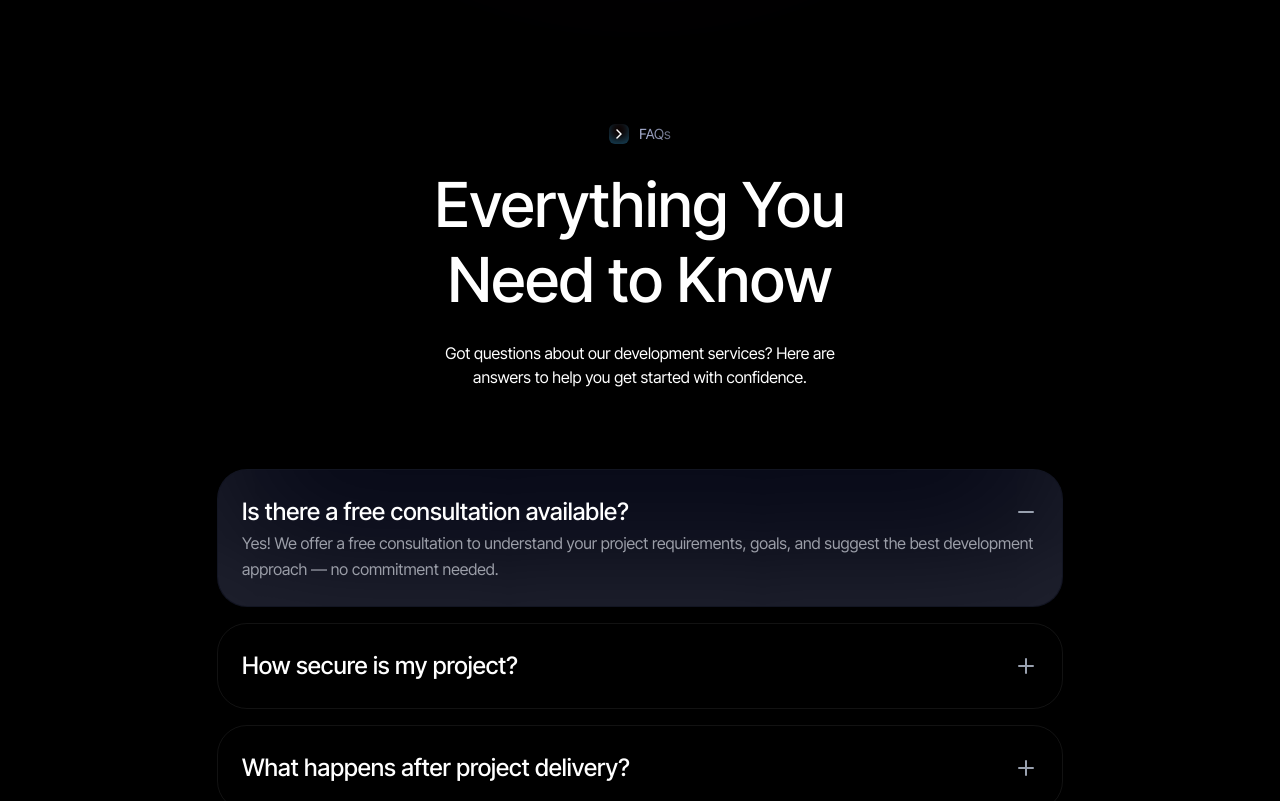
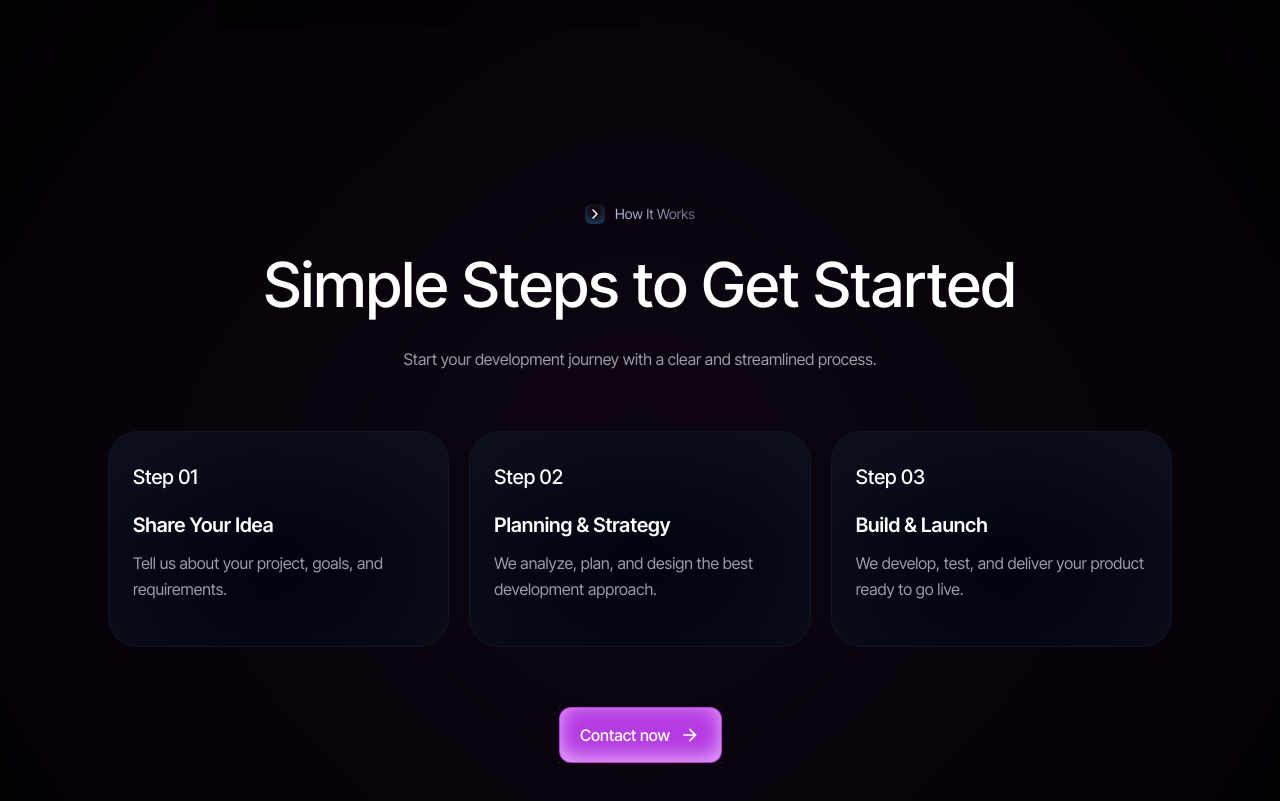
Before and after one commit to ads-fixter-FSD/devfixter, a Next.js app: page / in a window 1280 px wide. Shown: the part 1440-2241 px from the top of the page. Built offline with nearby package versions, Linux system fonts and the light colour scheme.

Commit message:
add HowItWorks component to showcase development steps

```diff
--- a/src/app/page.tsx
+++ b/src/app/page.tsx
@@ -1,4 +1,5 @@
 import FAQSection from "@/components/home/FAQSection";
+import HowItWorks from "@/components/home/HowItWorks";
 import KeyBenefits from "@/components/home/KeyBenefits";
 import SolveRealProblems from "@/components/home/SolveRealProblems";
 import PricingSection from "@/components/home/pricing/Pricing";
@@ -8,6 +9,7 @@ export default function Home() {
     <div className="bg-black pt-20">
       <SolveRealProblems></SolveRealProblems>
       <KeyBenefits />
+      <HowItWorks />
       <FAQSection />
       <PricingSection/>
     </div>
--- /dev/null
+++ b/src/components/home/HowItWorks.tsx
@@ -0,0 +1,127 @@
+"use client";
+import React from "react";
+import { motion } from "framer-motion";
+import { fadeUp } from "../../../utils/animation";
+import { ChevronRight } from "lucide-react";
+import PrimaryButton from "../button/PrimaryButton";
+import { IoMdArrowForward } from "react-icons/io";
+import { div } from "framer-motion/client";
+import Badge from "../shared/Badge";
+
+const steps = [
+  {
+    step: "Step 01",
+    title: "Share Your Idea",
+    desc: "Tell us about your project, goals, and requirements.",
+  },
+  {
+    step: "Step 02",
+    title: "Planning & Strategy",
+    desc: "We analyze, plan, and design the best development approach.",
+  },
+  {
+    step: "Step 03",
+    title: "Build & Launch",
+    desc: "We develop, test, and deliver your product ready to go live.",
+  },
+];
+
+const HowItWorks = () => {
+  return (
+    <div className="mx-auto relative">
+
+          {/* --- Background Blur Circle  */}
+      <div
+        className="absolute pointer-events-none rounded-full"
+        style={{
+          width: "380px",
+          height: "361.43px",
+          top: "50%",
+          left: "50%",
+          background: "#B53BE2",
+          transform: "translate(-50%, -50%)",
+
+          filter: "blur(400px)",
+          opacity: 1,
+          zIndex: 0,
+        }}
+      />
+
+
+        <section className=" custom-container   w-full py-20 bg-black overflow-hidden">
+
+
+      <div className="relative z-10 flex flex-col items-center gap-[60px]">
+        {/* Header Section */}
+        <motion.div
+          initial="hidden"
+          whileInView="visible"
+          viewport={{ once: true }}
+          variants={fadeUp}
+          custom={0.1}
+          className="flex flex-col items-center text-center gap-6"
+        >
+
+          <Badge>
+             How It Works
+          </Badge>
+          <h2 className="title-xl text-white">Simple Steps to Get Started</h2>
+          <p className="ftext-color">
+            Start your development journey with a clear and streamlined process.
+          </p>
+        </motion.div>
+
+        {/* --- Grid Cards Section (Width: 342px each) --- */}
+        <div className="w-full max-w-[1064px] grid grid-cols-1 md:grid-cols-3 gap-5">
+          {steps.map((item, index) => (
+            <motion.div
+              key={index}
+              initial="hidden"
+              whileInView="visible"
+              viewport={{ once: true }}
+              variants={fadeUp}
+              custom={index * 0.1 + 0.2}
+              style={{
+                width: "100%",
+                maxWidth: "342px",
+                height: "216px",
+                background: "#000311",
+                borderRadius: "30px",
+                border: "1px solid rgba(255, 255, 255, 0.07)",
+                boxShadow: "inset 0px 34px 154px 0px rgba(255, 255, 255, 0.07)",
+              }}
+              className="mx-auto p-[30px_25px_30px_24px] flex flex-col gap-[10px]"
+            >
+              <span className="text-white title-s font-medium">
+                {item.step}
+              </span>
+              <h3 className="text-white title-s font-semibold mt-2">
+                {item.title}
+              </h3>
+              <p className="ftext-color text-base leading-relaxed">
+                {item.desc}
+              </p>
+            </motion.div>
+          ))}
+        </div>
+
+        {/* CTA Button */}
+        <motion.div
+          initial="hidden"
+          whileInView="visible"
+          viewport={{ once: true }}
+          variants={fadeUp}
+          custom={0.5}
+        >
+          <PrimaryButton href="/contact" icon={IoMdArrowForward}>
+            Contact now
+          </PrimaryButton>
+        </motion.div>
+      </div>
+    </section>
+    </div>
+
+  );
+};
+
+export default HowItWorks;
```
